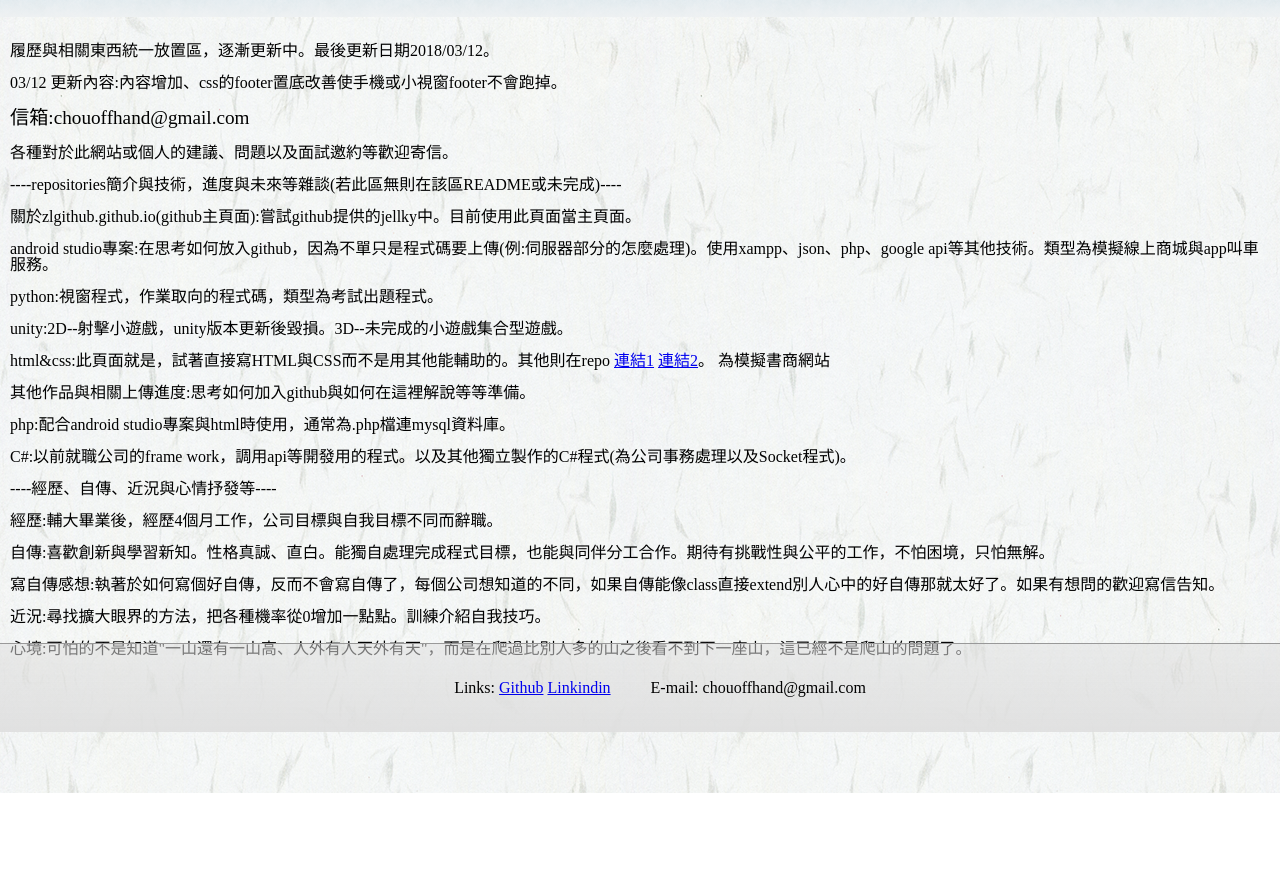
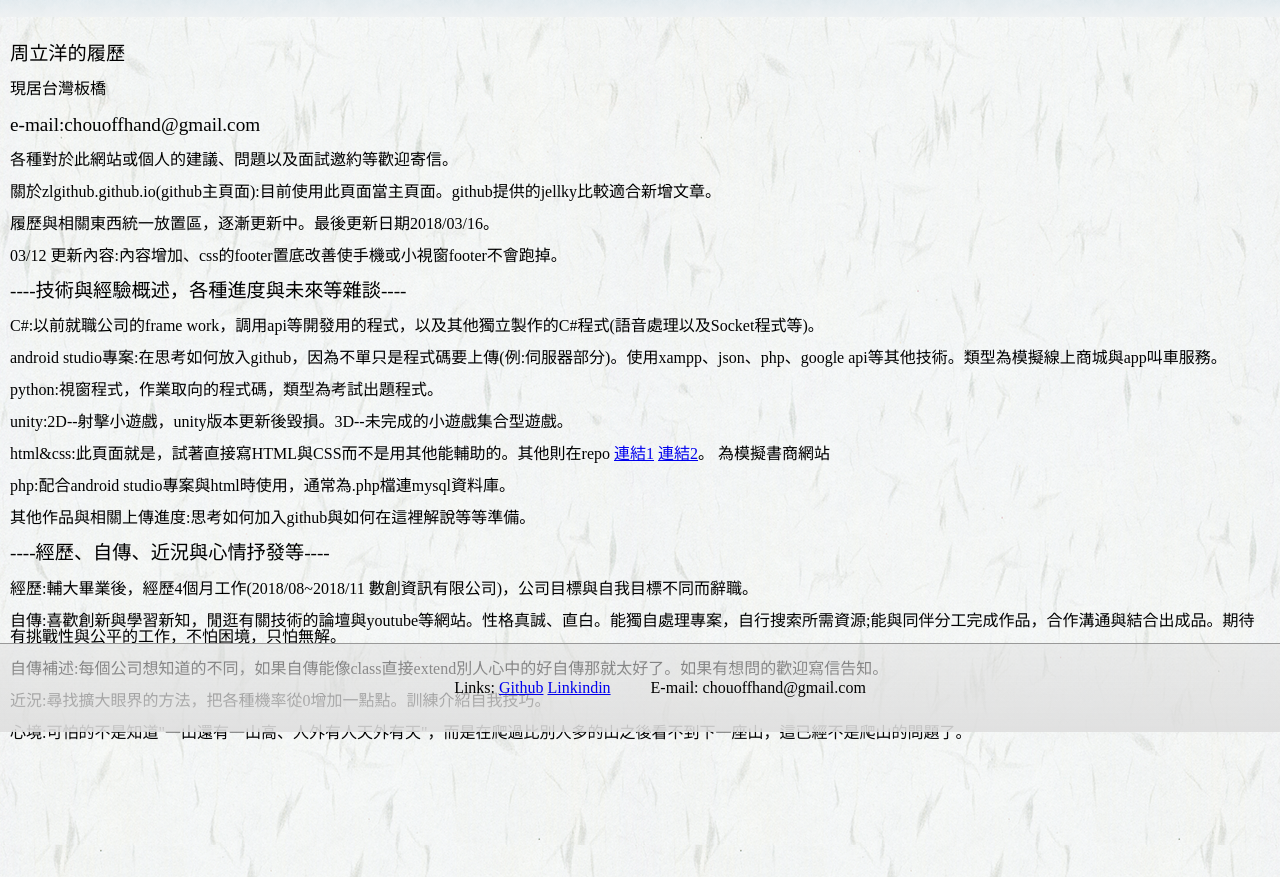
Before and after one commit to zlgithub/html-githubpage, a plain HTML site: page index.html in a window 1280 px wide. Shown: the part 68-945 px from the top of the page. Before the commit the page ends 861 px from the top, so only its background shows below. Drawn offline with nearby package versions, Linux system fonts and the light colour scheme.

Commit message:
20190316

```diff
--- a/index.html
+++ b/index.html
@@ -37,37 +37,37 @@ $(document).ready(function(){
 <main>
 
 <div>
-<p>履歷與相關東西統一放置區，逐漸更新中。最後更新日期2018/03/12。</p>
+<big><p>周立洋的履歷</p></big>
+<p>現居台灣板橋</p>
+<big><p>e-mail:chouoffhand@gmail.com</p></big>
+<p>各種對於此網站或個人的建議、問題以及面試邀約等歡迎寄信。</p>
+<p>關於zlgithub.github.io(github主頁面):目前使用此頁面當主頁面。github提供的jellky比較適合新增文章。</p>
+</div>
+
+<div>
+<p>履歷與相關東西統一放置區，逐漸更新中。最後更新日期2018/03/16。</p>
 <p>03/12 更新內容:內容增加、css的footer置底改善使手機或小視窗footer不會跑掉。</p>
 </div>
 
 <div>
-<big><p>信箱:chouoffhand@gmail.com</p></big>
-<p>各種對於此網站或個人的建議、問題以及面試邀約等歡迎寄信。</p>
-</div>
-
-
-<div>
-<p>----repositories簡介與技術，進度與未來等雜談(若此區無則在該區README或未完成)----</p>
-<p>關於zlgithub.github.io(github主頁面):嘗試github提供的jellky中。目前使用此頁面當主頁面。</p>
-<p>android studio專案:在思考如何放入github，因為不單只是程式碼要上傳(例:伺服器部分的怎麼處理)。使用xampp、json、php、google api等其他技術。類型為模擬線上商城與app叫車服務。</p>
+<big><p>----技術與經驗概述，各種進度與未來等雜談----</p></big>
+<p>C#:以前就職公司的frame work，調用api等開發用的程式，以及其他獨立製作的C#程式(語音處理以及Socket程式等)。</p>
+<p>android studio專案:在思考如何放入github，因為不單只是程式碼要上傳(例:伺服器部分)。使用xampp、json、php、google api等其他技術。類型為模擬線上商城與app叫車服務。</p>
 <p>python:視窗程式，作業取向的程式碼，類型為考試出題程式。</p>
 <p>unity:2D--射擊小遊戲，unity版本更新後毀損。3D--未完成的小遊戲集合型遊戲。</p>
 <p>html&amp;css:此頁面就是，試著直接寫HTML與CSS而不是用其他能輔助的。其他則在repo <a href="https://github.com/zlgithub/booksearch">連結1</a> <a href="https://github.com/zlgithub/book">連結2</a>。 為模擬書商網站</p>
-<p>其他作品與相關上傳進度:思考如何加入github與如何在這裡解說等等準備。</p>
 <p>php:配合android studio專案與html時使用，通常為.php檔連mysql資料庫。</p>
 </div>
 
 <div>
-<!--預計追加公司等-->
-<p>C#:以前就職公司的frame work，調用api等開發用的程式。以及其他獨立製作的C#程式(為公司事務處理以及Socket程式)。</p>
+<p>其他作品與相關上傳進度:思考如何加入github與如何在這裡解說等等準備。</p>
 </div>
 
 <div>
-<p>----經歷、自傳、近況與心情抒發等----</p>
-<p>經歷:輔大畢業後，經歷4個月工作，公司目標與自我目標不同而辭職。</p>
-<p>自傳:喜歡創新與學習新知。性格真誠、直白。能獨自處理完成程式目標，也能與同伴分工合作。期待有挑戰性與公平的工作，不怕困境，只怕無解。</p>
-<p>寫自傳感想:執著於如何寫個好自傳，反而不會寫自傳了，每個公司想知道的不同，如果自傳能像class直接extend別人心中的好自傳那就太好了。如果有想問的歡迎寫信告知。</p>
+<big><p>----經歷、自傳、近況與心情抒發等----</p></big>
+<p>經歷:輔大畢業後，經歷4個月工作(2018/08~2018/11 數創資訊有限公司)，公司目標與自我目標不同而辭職。</p>
+<p>自傳:喜歡創新與學習新知，閒逛有關技術的論壇與youtube等網站。性格真誠、直白。能獨自處理專案，自行搜索所需資源;能與同伴分工完成作品，合作溝通與結合出成品。期待有挑戰性與公平的工作，不怕困境，只怕無解。</p>
+<p>自傳補述:每個公司想知道的不同，如果自傳能像class直接extend別人心中的好自傳那就太好了。如果有想問的歡迎寫信告知。</p>
 <p>近況:尋找擴大眼界的方法，把各種機率從0增加一點點。訓練介紹自我技巧。</p>
 <p>心境:可怕的不是知道"一山還有一山高、人外有人天外有天"，而是在爬過比別人多的山之後看不到下一座山，這已經不是爬山的問題了。</p>
 </div>
```
